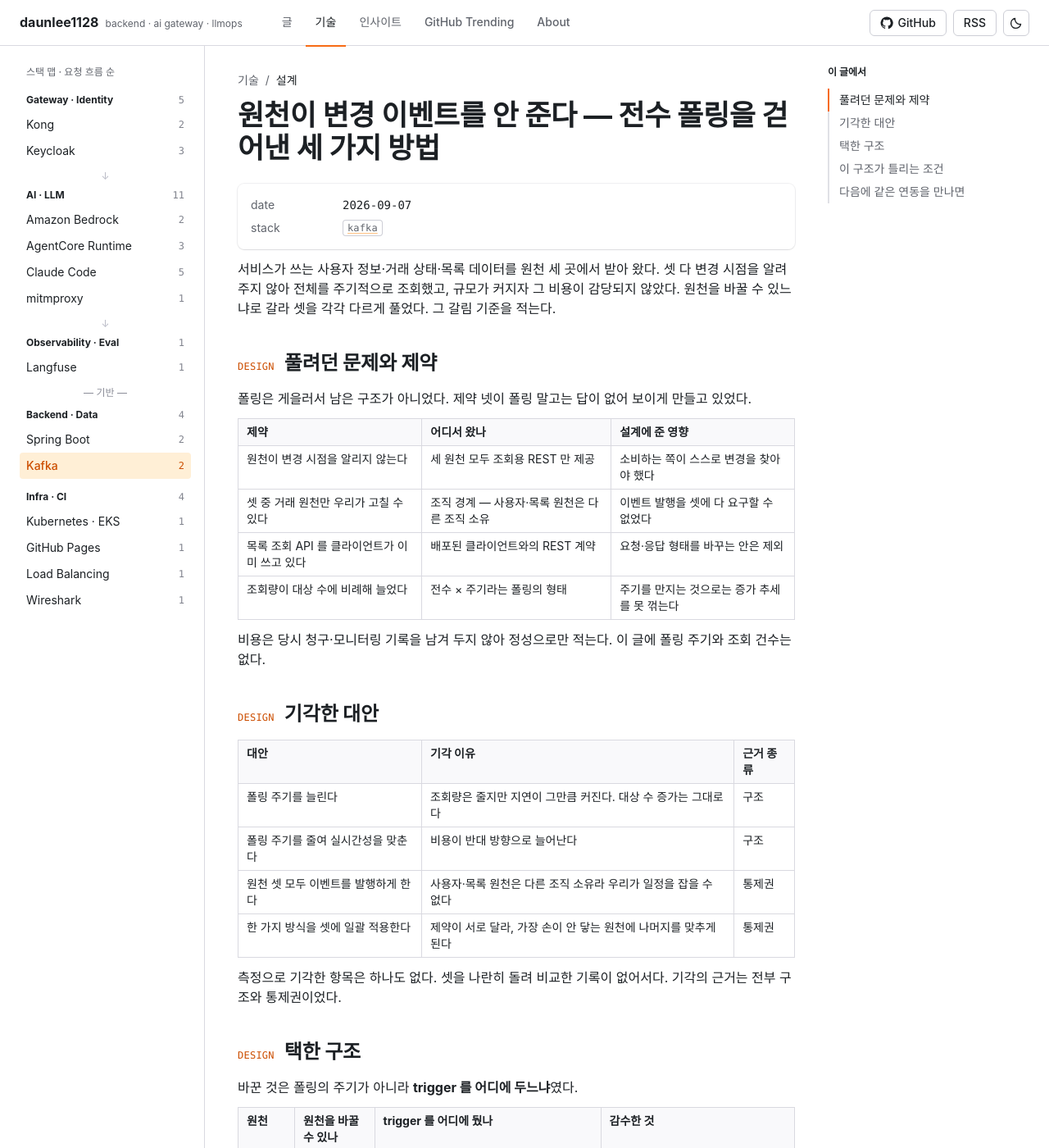
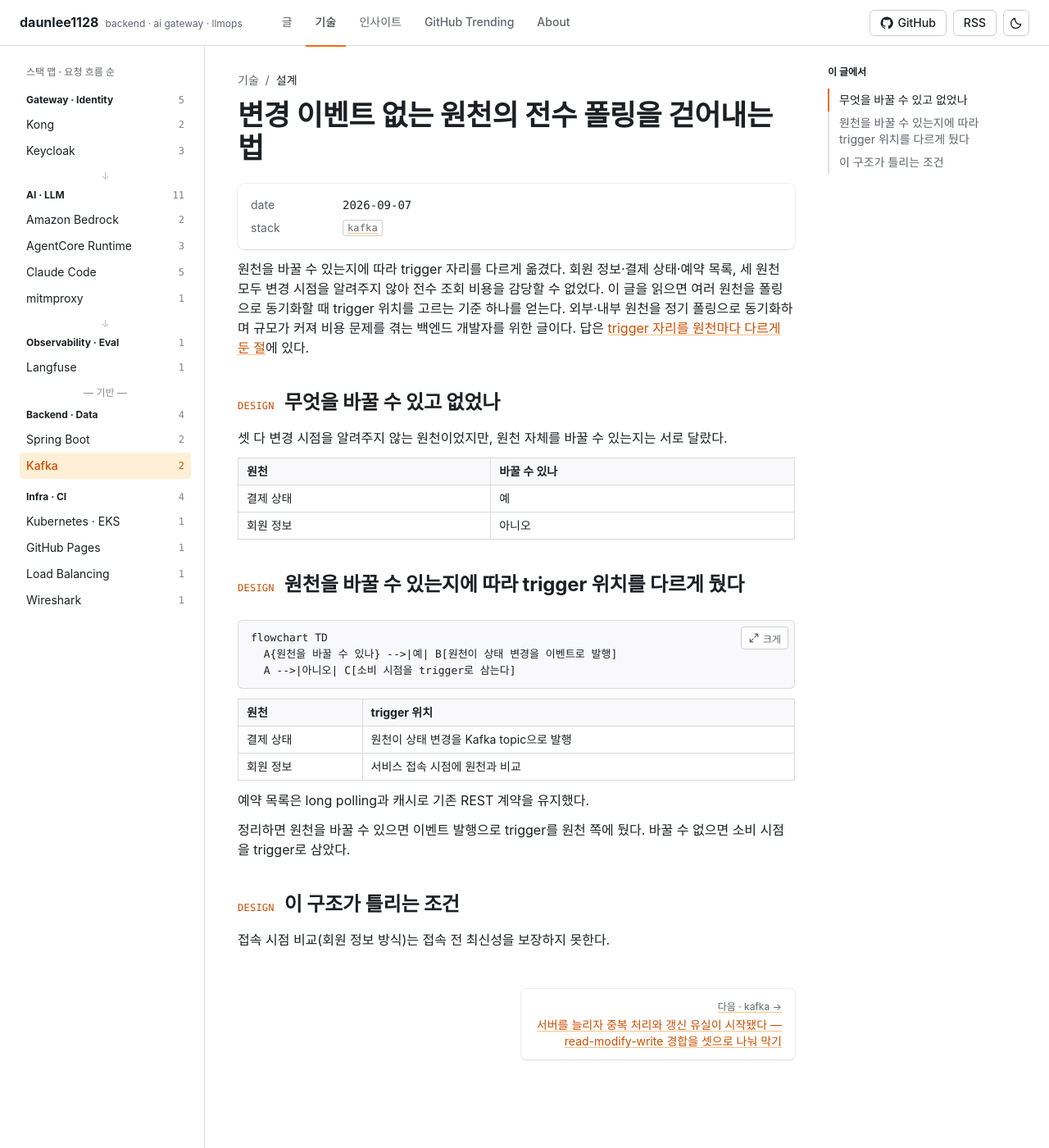
Before and after one commit to daunlee1128/daunlee1128.github.io, a Jekyll site: the page built from _tech/polling-to-event-trigger.md, in a window 1280 px wide and 1400 px high. Shown: the whole window at 82% size. Built offline with Jekyll 4.4.1, drawn with Linux system fonts in a browser that asks for light colours; a script that is not in the unit is left out; some of the changed text lies outside the part shown.

Commit message:
feat(tech): polling-to-event-trigger 재작성 재게시
이력서 원천으로 재검증해 세 원천(회원 정보·결제 상태·예약 목록)을 한 시스템으로
묶던 프레이밍과 감수한 비용·기각한 대안 등 원천 없는 서술을 걷어내고,
원천 통제권에 따라 trigger 위치를 가른 선택 기준만 남겼다.

Co-Authored-By: Claude Sonnet 5 <noreply@anthropic.com>

````diff
--- a/_tech/polling-to-event-trigger.md
+++ b/_tech/polling-to-event-trigger.md
@@ -1,103 +1,47 @@
 ---
 type: tech
 kind: design
-title: 원천이 변경 이벤트를 안 준다 — 전수 폴링을 걷어낸 세 가지 방법
+title: 변경 이벤트 없는 원천의 전수 폴링을 걷어내는 법
 date: 2026-09-07
 stack: [kafka]
-summary: 변경 시점을 알려주지 않는 원천 셋을 전수 폴링하다 비용이 감당되지 않았다. 원천을 바꿀 수 있느냐로 갈라 trigger 를 셋 다 다른 자리에 뒀다.
+summary: 회원 정보·결제 상태·예약 목록 세 원천이 변경 시점을 안 알려줘 전수 폴링 비용을 감당할 수 없었다. 원천을 바꿀 수 있는지에 따라 trigger 위치를 다르게 뒀다.
 ---
 
-서비스가 쓰는 사용자 정보·거래 상태·목록 데이터를 원천 세 곳에서 받아 왔다.
-셋 다 변경 시점을 알려주지 않아 전체를 주기적으로 조회했고, 규모가 커지자 그 비용이 감당되지 않았다.
-원천을 바꿀 수 있느냐로 갈라 셋을 각각 다르게 풀었다. 그 갈림 기준을 적는다.
+원천을 바꿀 수 있는지에 따라 trigger 자리를 다르게 옮겼다.
+회원 정보·결제 상태·예약 목록, 세 원천 모두 변경 시점을 알려주지 않아 전수 조회 비용을 감당할 수 없었다.
+이 글을 읽으면 여러 원천을 폴링으로 동기화할 때 trigger 위치를 고르는 기준 하나를 얻는다.
+외부·내부 원천을 정기 폴링으로 동기화하며 규모가 커져 비용 문제를 겪는 백엔드 개발자를 위한 글이다.
+답은 [trigger 자리를 원천마다 다르게 둔 절](#decision)에 있다.
 
 {: #problem data-k="DESIGN"}
-## 풀려던 문제와 제약
+## 무엇을 바꿀 수 있고 없었나
 
-폴링은 게을러서 남은 구조가 아니었다. 제약 넷이 폴링 말고는 답이 없어 보이게 만들고 있었다.
+셋 다 변경 시점을 알려주지 않는 원천이었지만, 원천 자체를 바꿀 수 있는지는 서로 달랐다.
 
-| 제약 | 어디서 왔나 | 설계에 준 영향 |
-|---|---|---|
-| 원천이 변경 시점을 알리지 않는다 | 세 원천 모두 조회용 REST 만 제공 | 소비하는 쪽이 스스로 변경을 찾아야 했다 |
-| 셋 중 거래 원천만 우리가 고칠 수 있다 | 조직 경계 — 사용자·목록 원천은 다른 조직 소유 | 이벤트 발행을 셋에 다 요구할 수 없었다 |
-| 목록 조회 API 를 클라이언트가 이미 쓰고 있다 | 배포된 클라이언트와의 REST 계약 | 요청·응답 형태를 바꾸는 안은 제외 |
-| 조회량이 대상 수에 비례해 늘었다 | 전수 × 주기라는 폴링의 형태 | 주기를 만지는 것으로는 증가 추세를 못 꺾는다 |
-
-비용은 당시 청구·모니터링 기록을 남겨 두지 않아 정성으로만 적는다. 이 글에 폴링 주기와 조회 건수는 없다.
-
-{: #alternatives data-k="DESIGN"}
-## 기각한 대안
-
-| 대안 | 기각 이유 | 근거 종류 |
-|---|---|---|
-| 폴링 주기를 늘린다 | 조회량은 줄지만 지연이 그만큼 커진다. 대상 수 증가는 그대로다 | 구조 |
-| 폴링 주기를 줄여 실시간성을 맞춘다 | 비용이 반대 방향으로 늘어난다 | 구조 |
-| 원천 셋 모두 이벤트를 발행하게 한다 | 사용자·목록 원천은 다른 조직 소유라 우리가 일정을 잡을 수 없다 | 통제권 |
-| 한 가지 방식을 셋에 일괄 적용한다 | 제약이 서로 달라, 가장 손이 안 닿는 원천에 나머지를 맞추게 된다 | 통제권 |
-
-측정으로 기각한 항목은 하나도 없다. 셋을 나란히 돌려 비교한 기록이 없어서다.
-기각의 근거는 전부 구조와 통제권이었다.
+| 원천 | 바꿀 수 있나 |
+|---|---|
+| 결제 상태 | 예 |
+| 회원 정보 | 아니오 |
 
 {: #decision data-k="DESIGN"}
-## 택한 구조
-
-바꾼 것은 폴링의 주기가 아니라 **trigger 를 어디에 두느냐**였다.
-
-| 원천 | 원천을 바꿀 수 있나 | trigger 를 어디에 뒀나 | 감수한 것 |
-|---|---|---|---|
-| 거래 상태 | 예 | 원천이 상태 변경을 Kafka topic 으로 발행 | 원천 배포 일정에 묶인다. 유실·순서를 소비 쪽이 떠안는다 |
-| 사용자 정보 | 아니오 | 사용자가 서비스에 접속한 시점에 양쪽을 비교 | 접속하지 않는 사용자의 변경은 반영되지 않는다 |
-| 목록 데이터 | 아니오 | 서버가 요청을 붙잡았다가 변경이 생기면 응답(long polling) + 캐시 | 대기 연결이 요청 수만큼 살아 있다 |
+## 원천을 바꿀 수 있는지에 따라 trigger 위치를 다르게 뒀다
 
 ```mermaid
 flowchart TD
-  P[거래 원천] -->|상태 변경 발행| K[Kafka topic]
-  K --> S[우리 서비스]
-  U[사용자 접속] -->|그 사용자만 비교| M[사용자 원천]
-  M --> S
-  S -->|연결을 붙잡고 대기| R[목록 원천]
+  A{원천을 바꿀 수 있나} -->|예| B[원천이 상태 변경을 이벤트로 발행]
+  A -->|아니오| C[소비 시점을 trigger로 삼는다]
 ```
 
-*셋 다 trigger 가 다른 자리에 있다 — 원천 안, 사용자의 행동, 우리 쪽의 대기 연결.*
+| 원천 | trigger 위치 |
+|---|---|
+| 결제 상태 | 원천이 상태 변경을 Kafka topic으로 발행 |
+| 회원 정보 | 서비스 접속 시점에 원천과 비교 |
 
-사용자 정보는 폴링 배치가 하던 비교를 요청 경로로 옮긴 것이다. 전수 × 주기가 필요한 대상 × 필요한 시점이 됐다.
+예약 목록은 long polling과 캐시로 기존 REST 계약을 유지했다.
 
-```text
-# 의사코드 — 사용자 정보를 맞추는 시점
-on 서비스_접속(사용자id):
-    로컬 = 로컬_사용자_조회(사용자id)
-    원천 = 원천_사용자_조회(사용자id)      # 전체가 아니라 한 명분
-    if 원천.변경시각 > 로컬.변경시각:
-        로컬_갱신(원천)
-    return 로컬
-```
-
-접속마다 원천을 한 번 더 부르므로, 원천 호출은 이제 사용자 수가 아니라 접속 수를 따라간다.
-이 교환이 이득인지는 접속 수와 사용자 수의 비가 정한다.
+정리하면 원천을 바꿀 수 있으면 이벤트 발행으로 trigger를 원천 쪽에 뒀다. 바꿀 수 없으면 소비 시점을 trigger로 삼았다.
 
 {: #limits data-k="DESIGN"}
 ## 이 구조가 틀리는 조건
 
-- **소비 시점이 없는 데이터** — 사용자가 보지 않아도 집계·배치가 최신값을 요구하면 접속 시점 trigger 는 못 쓴다.
-- **소비 쪽이 유실·중복을 못 견딜 때** — 이벤트 발행만으로는 정합성이 따라오지 않는다. 재조회 경로를 남겨야 한다.
-- **대기 연결이 서버 동시 연결 한계에 닿을 때** — long polling 의 유휴 연결도 자원을 잡는다.
-- **변경이 원천 전체에서 고르게 자주 일어날 때** — 그때는 전수 폴링이 오히려 단순하고 싸다.
-- **사용자 수보다 접속 수가 훨씬 많을 때** — 접속 시점 비교가 전수 조회보다 비싸질 수 있다.
-
-{: #checklist data-k="DESIGN"}
-## 다음에 같은 연동을 만나면
-
-```mermaid
-flowchart TD
-  A{원천을 고칠 수 있나} -->|예| B[원천이 이벤트를 발행]
-  A -->|아니오| C{누가 언제 보는 데이터인가}
-  C -->|소비 시점이 있다| D[그 시점을 trigger 로]
-  C -->|상시 필요| E{클라이언트 계약을 바꿀 수 있나}
-  E -->|아니오| F[long polling · 캐시]
-  E -->|예| G[구독형 계약으로 교체]
-```
-
-*이 판정은 데이터의 성격이 아니라 통제권으로 갈린다 — 무엇을 고칠 수 있는지가 먼저다.*
-
-연동 목록을 열어 항목마다 세 질문을 던지면 된다. 원천을 고칠 수 있나, 이 데이터를 누가 언제 보나,
-클라이언트 계약을 바꿀 수 있나. 답이 다르면 방식도 달라야 한다. 폴링을 한 번에 걷어내는 방법은 없었다.
+접속 시점 비교(회원 정보 방식)는 접속 전 최신성을 보장하지 못한다.
````
